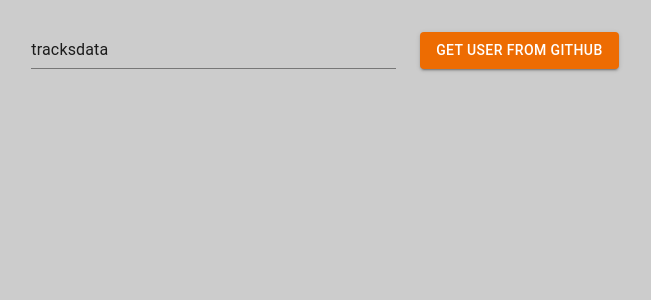
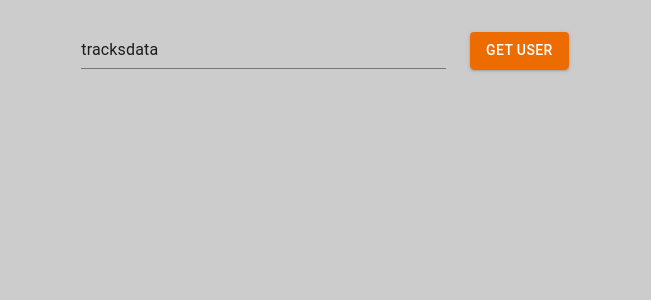
Before and after one commit to Vasant-Mestry-11/github-users, a React (Create React App) app: page / in a window 1280 px wide. Shown: the top 300 px of the page, without its empty margins (315-966 px from the left). Built offline with nearby package versions, Linux system fonts and the light colour scheme.

Commit message:
Button text changed

```diff
--- a/src/components/Search/Search.js
+++ b/src/components/Search/Search.js
@@ -53,7 +53,7 @@ class Search extends Component {
             onClick={this.handleClick}
             disabled={!value}
           >
-            Get User From Github
+            Get User
           </Button>
         </Box>
       </>
```
